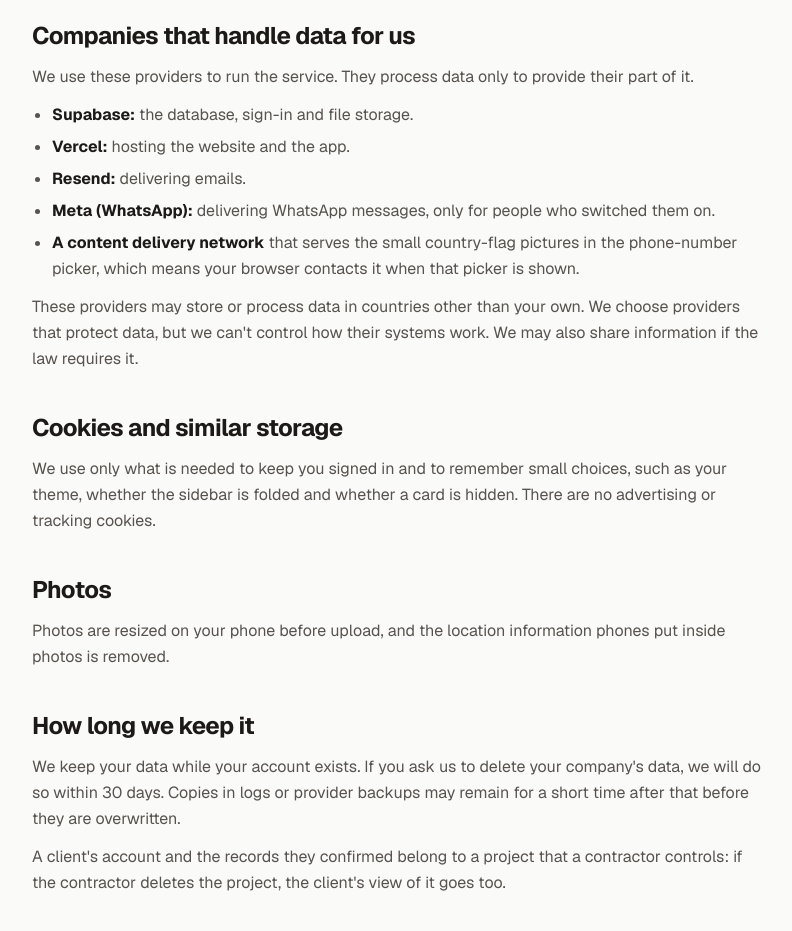
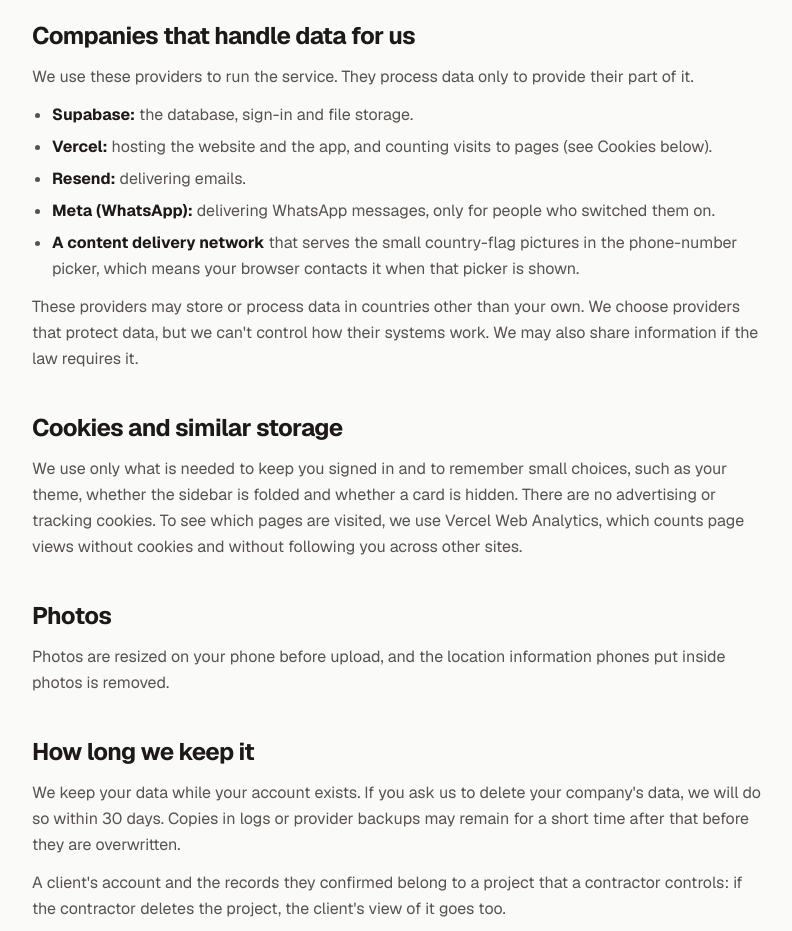
Before and after one commit to Ahmad-Amin/construction-project, a Next.js app: page /privacy in a window 1280 px wide. Shown: the part 1280-2211 px from the top of the page, without its empty margins (240-1032 px from the left). Built offline with nearby package versions, Linux system fonts and the light colour scheme; no server answers.

Commit message:
added the vercel analytics

```diff
--- a/package.json
+++ b/package.json
@@ -16,6 +16,7 @@
     "@react-pdf/renderer": "^4.9.0",
     "@supabase/ssr": "^0.12.7",
     "@supabase/supabase-js": "^2.117.2",
+    "@vercel/analytics": "^2.0.1",
     "browser-image-compression": "^2.0.2",
     "libphonenumber-js": "^1.13.15",
     "lucide-react": "^1.52.0",
--- a/src/app/layout.tsx
+++ b/src/app/layout.tsx
@@ -1,4 +1,5 @@
 import type { Metadata, Viewport } from "next";
+import { Analytics } from "@vercel/analytics/next";
 import { Geist, Geist_Mono } from "next/font/google";
 import { PRODUCT_NAME } from "@/lib/site";
 import "./globals.css";
@@ -55,6 +56,8 @@
           element; real mismatches anywhere inside the page are still reported. */}
       <body className="min-h-full flex flex-col" suppressHydrationWarning>
         {children}
+        {/* Vercel Web Analytics: page views only, no cookies. It does nothing until you turn Analytics on for the project in Vercel. */}
+        <Analytics />
       </body>
     </html>
   );
--- a/src/app/privacy/page.tsx
+++ b/src/app/privacy/page.tsx
@@ -68,7 +68,7 @@
         <p>We use these providers to run the service. They process data only to provide their part of it.</p>
         <LegalList>
           <li><strong className="text-foreground">Supabase:</strong> the database, sign-in and file storage.</li>
-          <li><strong className="text-foreground">Vercel:</strong> hosting the website and the app.</li>
+          <li><strong className="text-foreground">Vercel:</strong> hosting the website and the app, and counting visits to pages (see Cookies below).</li>
           <li><strong className="text-foreground">Resend:</strong> delivering emails.</li>
           <li><strong className="text-foreground">Meta (WhatsApp):</strong> delivering WhatsApp messages, only for people who switched them on.</li>
           <li><strong className="text-foreground">A content delivery network</strong> that serves the small country-flag pictures in the phone-number picker, which means your browser contacts it when that picker is shown.</li>
@@ -83,7 +83,7 @@
       <LegalSection title="Cookies and similar storage">
         <p>
           We use only what is needed to keep you signed in and to remember small choices, such as your theme, whether
-          the sidebar is folded and whether a card is hidden. There are no advertising or tracking cookies.
+          the sidebar is folded and whether a card is hidden. There are no advertising or tracking cookies. To see which pages are visited, we use Vercel Web Analytics, which counts page views without cookies and without following you across other sites.
         </p>
       </LegalSection>
 
```
Also changed, not shown: 1 other file (tests, documents, lock files or other folders).
